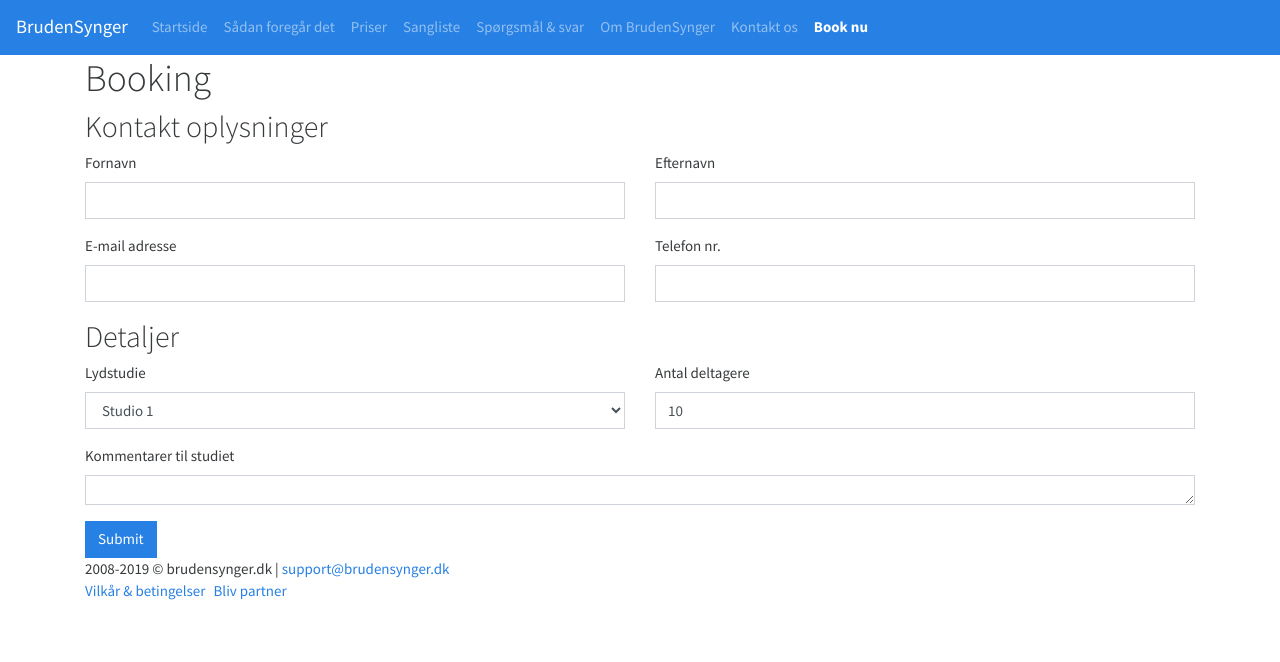
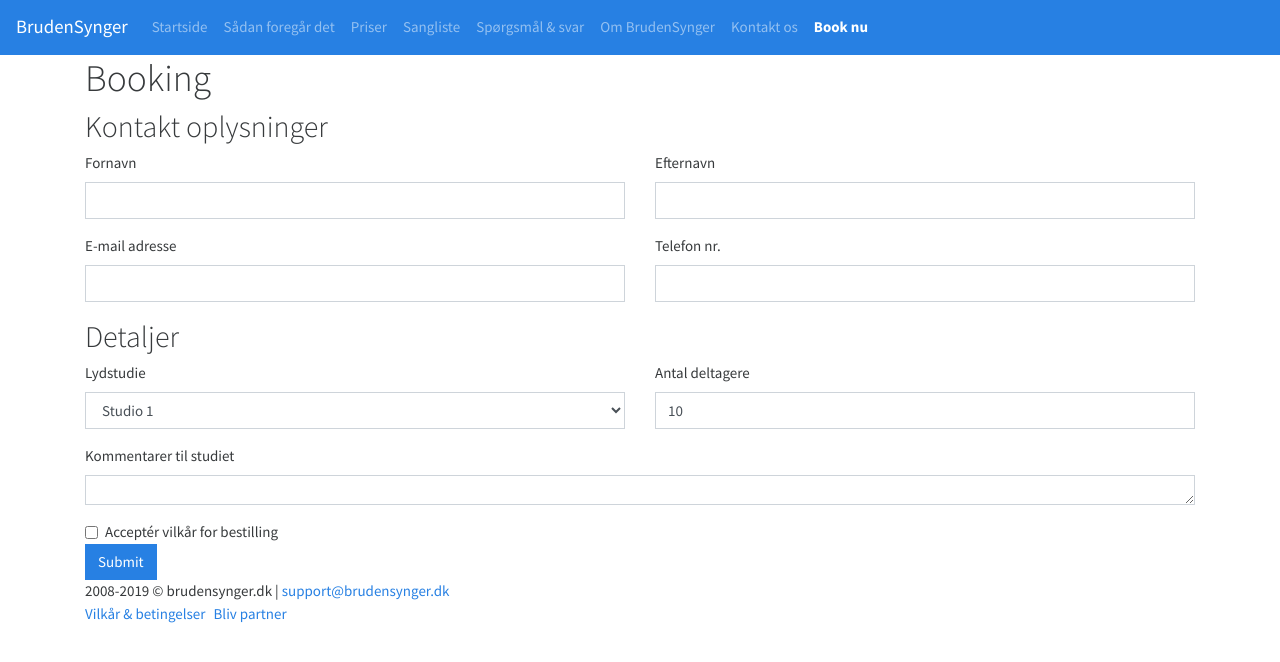
Before and after one commit to hjemmesidekongen/brudensynger.client, a Next.js app: page /booking in a window 1280 px wide. Shown: the top 662 px of the page. Built offline with nearby package versions, Linux system fonts and the light colour scheme.

Commit message:
Add terms checkbox to order form

```diff
--- a/components/BookingForm.js
+++ b/components/BookingForm.js
@@ -26,6 +26,7 @@ const ValidationSchema = Yup.object().shape({
     .required('Påkrævet'),
   comments: Yup.string().max(10, 'Tekst er for lang'),
   studio: Yup.number().required('Påkrævet'),
+  terms: Yup.bool().oneOf([true], 'Vilkår og betingelser skal accepteres'),
 });
 
 const BookingForm = ({ studios, selectedStudio }) => {
@@ -39,6 +40,7 @@ const BookingForm = ({ studios, selectedStudio }) => {
         participants: 10,
         studio: selectedStudio || '',
         comments: '',
+        terms: false,
       }}
       validationSchema={ValidationSchema}
       onSubmit={values => {
@@ -90,7 +92,6 @@ const BookingForm = ({ studios, selectedStudio }) => {
               </div>
             </div>
           </div>
-
           <div className="row">
             <div className="col-sm-6">
               <div className="form-group" data-testid="wrapper-emailAddress">
@@ -132,7 +133,6 @@ const BookingForm = ({ studios, selectedStudio }) => {
               </div>
             </div>
           </div>
-
           <h2>Detaljer</h2>
           <div className="row">
             <div className="col-sm-6">
@@ -190,7 +190,6 @@ const BookingForm = ({ studios, selectedStudio }) => {
               </div>
             </div>
           </div>
-
           <div className="form-group">
             <label htmlFor="comments">Kommentarer til studiet</label>
             <TextareaAutosize
@@ -208,6 +207,26 @@ const BookingForm = ({ studios, selectedStudio }) => {
             {errors.comments && touched.comments ? (
               <div className="invalid-feedback" data-testid="error-comments">
                 {errors.comments}
+              </div>
+            ) : null}
+          </div>
+
+          <div className="form-check">
+            <Field
+              name="terms"
+              type="checkbox"
+              id="terms"
+              className={
+                errors.terms && touched.terms ? 'form-check-input is-invalid' : 'form-check-input'
+              }
+              data-testid="checkbox-terms"
+            />
+            <label htmlFor="terms" className="form-check-label">
+              Acceptér vilkår for bestilling
+            </label>
+            {errors.terms && touched.terms ? (
+              <div className="invalid-feedback" data-testid="error-terms">
+                {errors.terms}
               </div>
             ) : null}
           </div>
```
Also changed, not shown: 1 other file (tests, documents, lock files or other folders).
